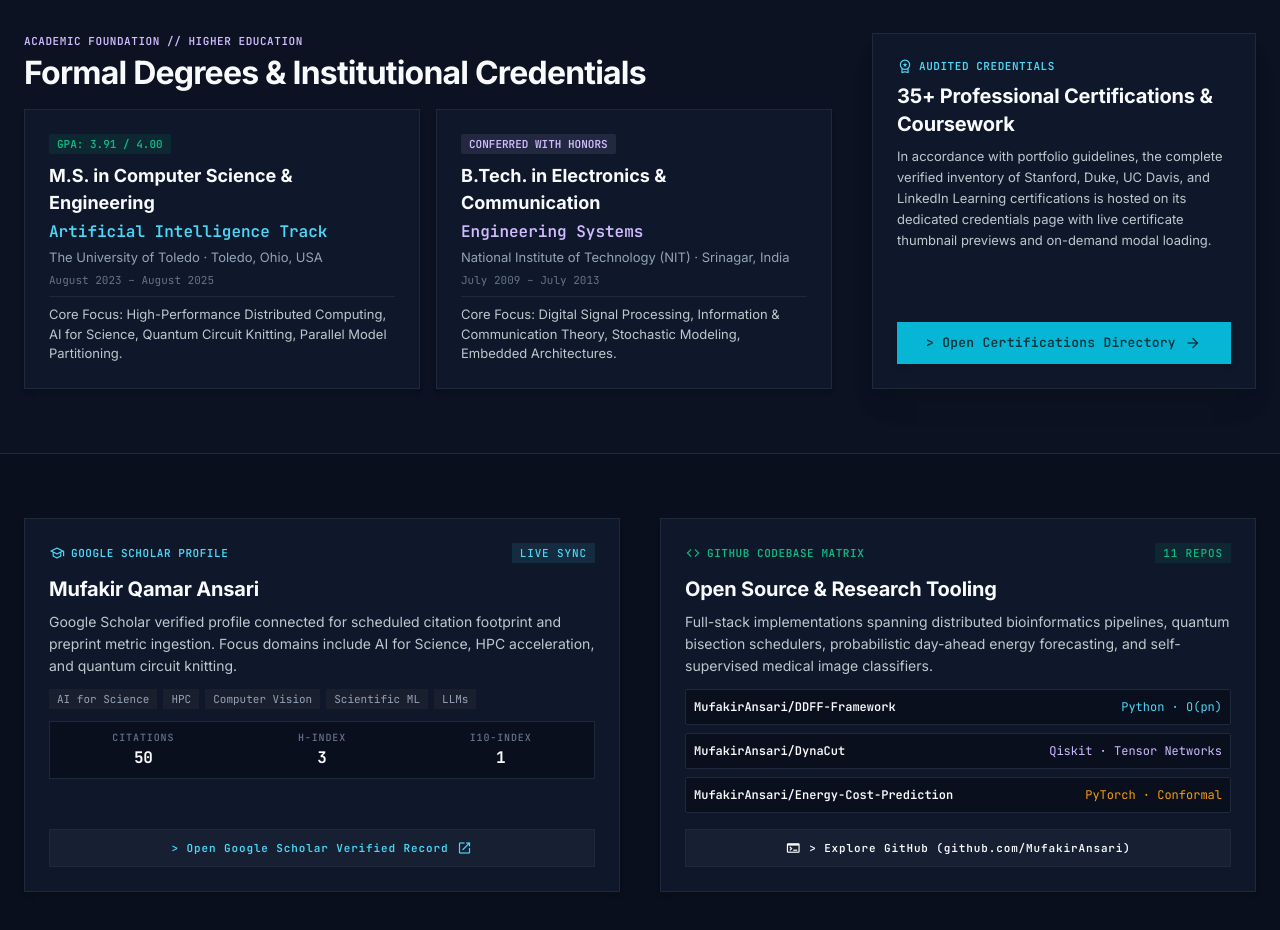
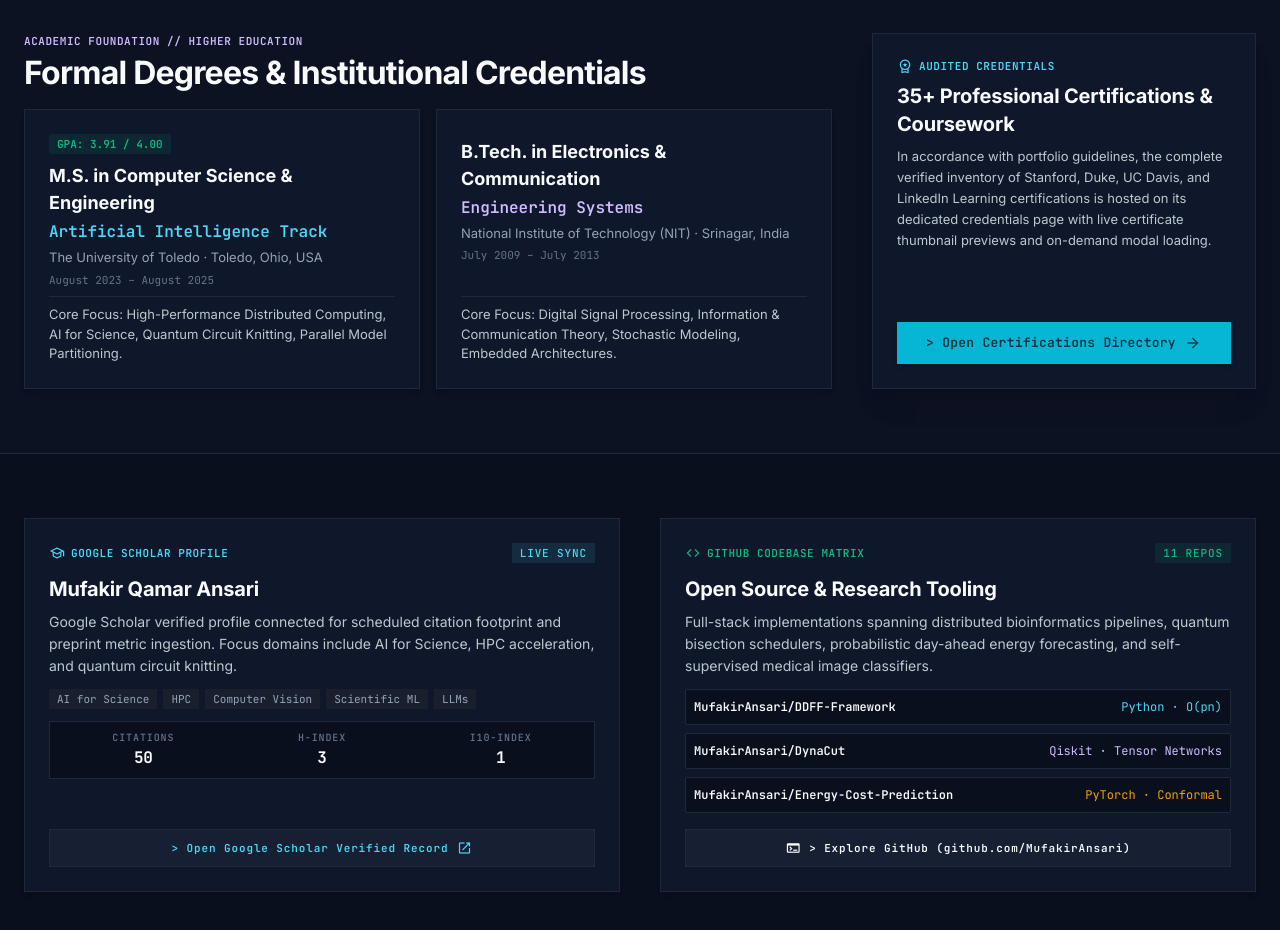
Before and after one commit to MufakirAnsari/portfolio, a plain HTML site: page code/home.html in a window 1280 px wide. Shown: the part 6360-7290 px from the top of the page. Drawn offline with nearby package versions, Linux system fonts and the light colour scheme.

Commit message:
Synchronize B.Tech degree badge across index and home files

```diff
--- a/code/home.html
+++ b/code/home.html
@@ -1094,9 +1094,6 @@
             <!-- Degree 2 -->
             <div class="bg-surface-raised p-space-lg rounded-DEFAULT flex flex-col justify-between gap-space-sm border border-border-subtle shadow-md">
               <div class="flex flex-col gap-1">
-                <span class="font-label-mono-sm text-[11px] text-secondary bg-secondary/10 px-2 py-0.5 rounded uppercase font-semibold self-start">
-                  Conferred with Honors
-                </span>
                 <h3 class="font-headline-md text-[18px] text-text-primary font-bold mt-1">
                   B.Tech. in Electronics &amp; Communication
                 </h3>
```
Also changed, not shown: code/index.html (+0 -3 lines), home.html (+0 -3 lines), index.html (+0 -3 lines).
